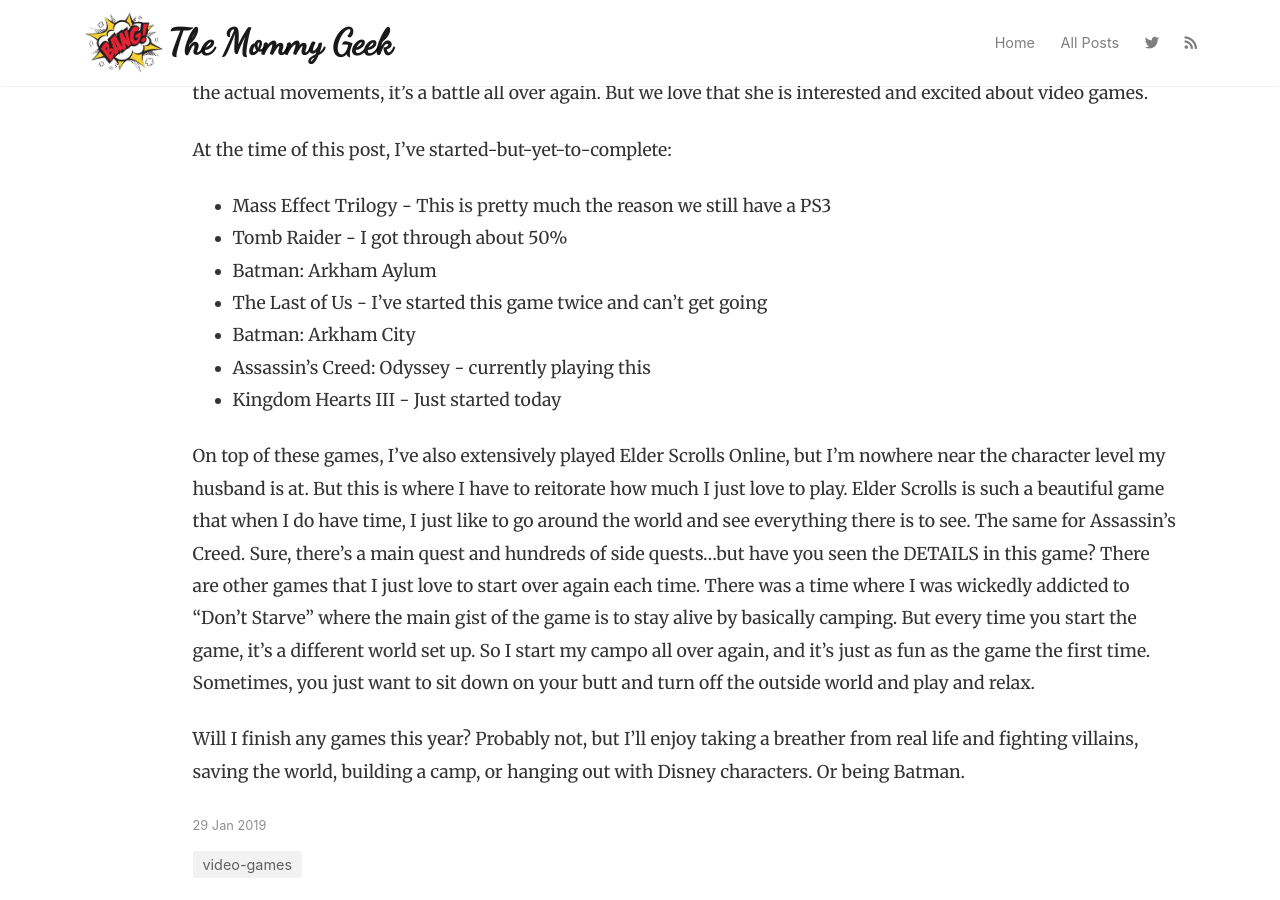
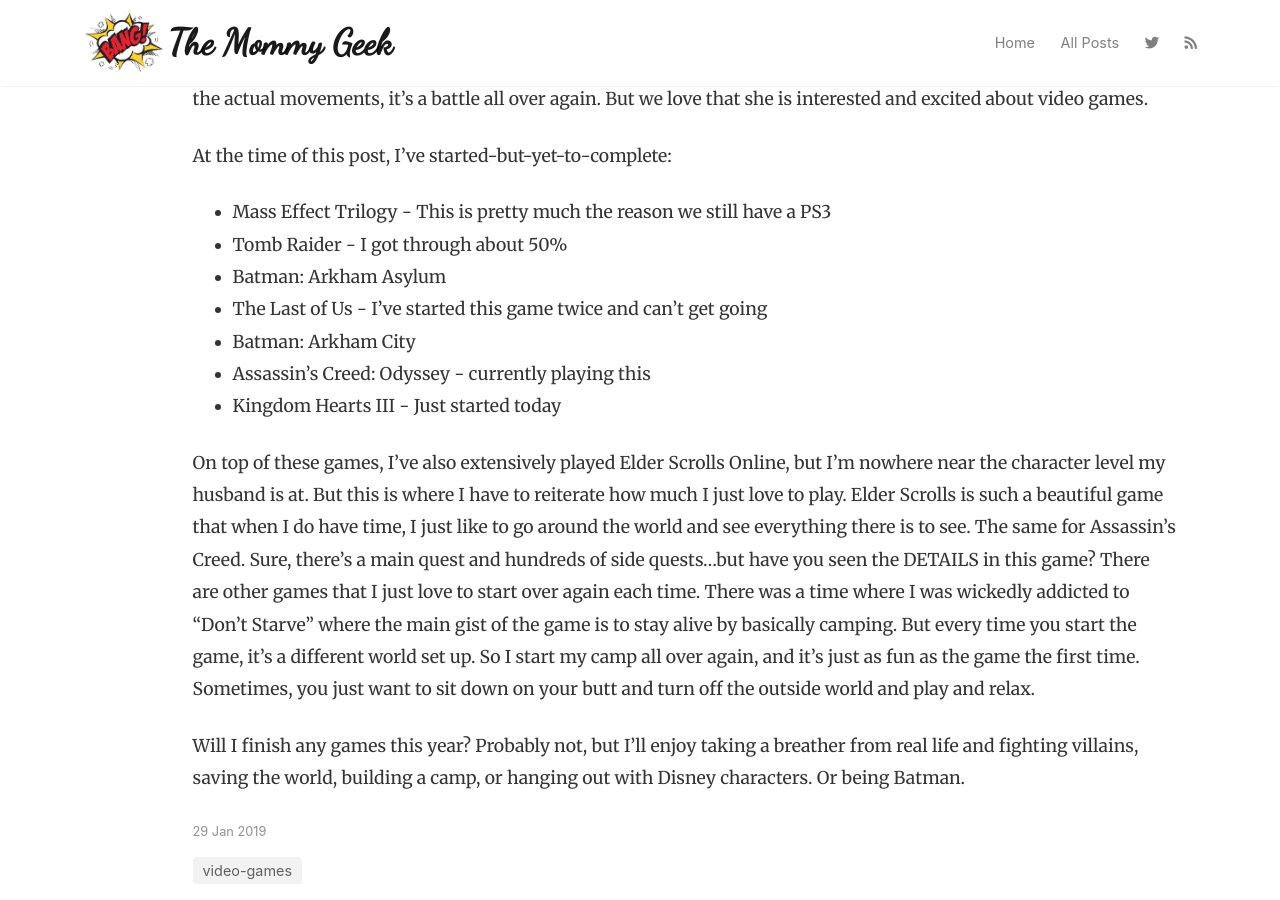
Before and after one commit to chetasu/chetasu.github.io, a Jekyll site: the page built from _posts/2019-01-29-journey-video-games.md, in a window 1280 px wide and 900 px high, scrolled down 1295 px. Built offline with Jekyll 4.4.1, drawn with Linux system fonts in a browser that asks for light colours; nearby versions of some CDN libraries.

Commit message:
Spell check and image resize

```diff
--- a/_posts/2019-01-29-journey-video-games.md
+++ b/_posts/2019-01-29-journey-video-games.md
@@ -22,12 +22,12 @@
 
 * Mass Effect Trilogy - This is pretty much the reason we still have a PS3
 * Tomb Raider - I got through about 50%
-* Batman: Arkham Aylum
+* Batman: Arkham Asylum
 * The Last of Us - I've started this game twice and can't get going
 * Batman: Arkham City
 * Assassin's Creed: Odyssey - currently playing this
 * Kingdom Hearts III - Just started today
 
-On top of these games, I've also extensively played Elder Scrolls Online, but I'm nowhere near the character level my husband is at. But this is where I have to reitorate how much I just love to play. Elder Scrolls is such a beautiful game that when I do have time, I just like to go around the world and see everything there is to see. The same for Assassin's Creed. Sure, there's a main quest and hundreds of side quests...but have you seen the DETAILS in this game? There are other games that I just love to start over again each time. There was a time where I was wickedly addicted to "Don't Starve" where the main gist of the game is to stay alive by basically camping. But every time you start the game, it's a different world set up. So I start my campo all over again, and it's just as fun as the game the first time. Sometimes, you just want to sit down on your butt and turn off the outside world and play and relax.
+On top of these games, I've also extensively played Elder Scrolls Online, but I'm nowhere near the character level my husband is at. But this is where I have to reiterate how much I just love to play. Elder Scrolls is such a beautiful game that when I do have time, I just like to go around the world and see everything there is to see. The same for Assassin's Creed. Sure, there's a main quest and hundreds of side quests...but have you seen the DETAILS in this game? There are other games that I just love to start over again each time. There was a time where I was wickedly addicted to "Don't Starve" where the main gist of the game is to stay alive by basically camping. But every time you start the game, it's a different world set up. So I start my camp all over again, and it's just as fun as the game the first time. Sometimes, you just want to sit down on your butt and turn off the outside world and play and relax.
 
 Will I finish any games this year? Probably not, but I'll enjoy taking a breather from real life and fighting villains, saving the world, building a camp, or hanging out with Disney characters. Or being Batman.
```
Also changed, not shown: assets/images/game-controller.jpg.
